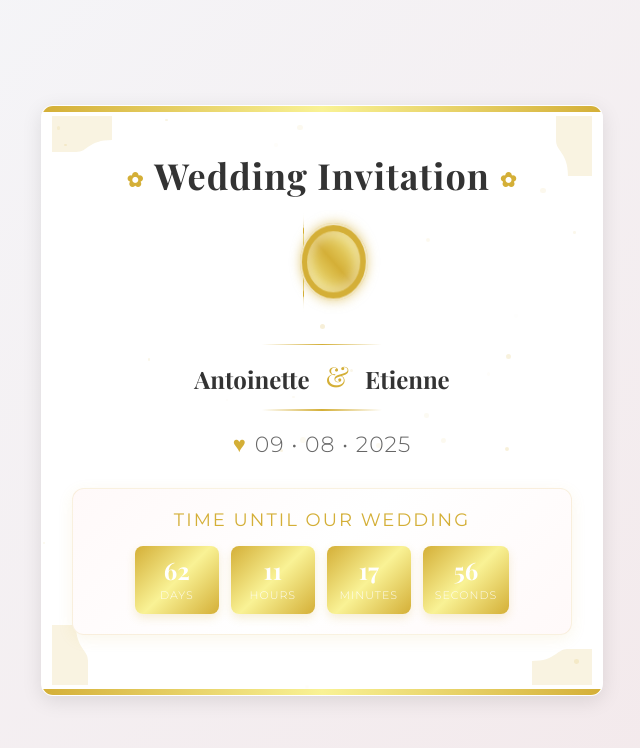
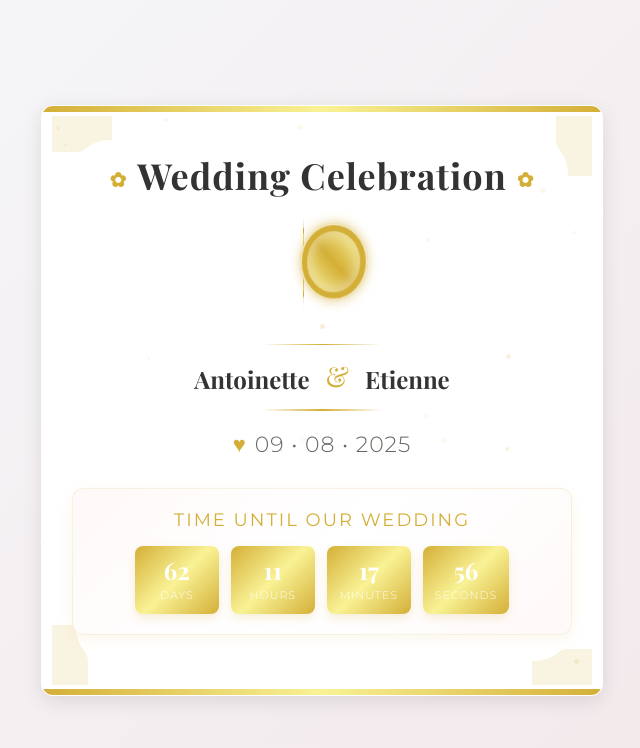
Before and after one commit to 94etienne/wedding_invitation_Antoinette_and_Etienne_09_August_2025_remaining_days, a plain HTML site: page index.html in a window 1280 px wide. Shown: the whole page, without its empty margins (318-958 px from the left). Drawn offline with nearby package versions, Linux system fonts and the light colour scheme.

Commit message:
Update index.html

```diff
--- a/index.html
+++ b/index.html
@@ -349,7 +349,7 @@
 
   <div class="gold-dots" id="goldDots"></div>
 
-  <h1>Wedding Invitation</h1>
+  <h1>Wedding Celebration</h1>
 
   <div class="rings-container">
     <div class="rings-3d">
```
